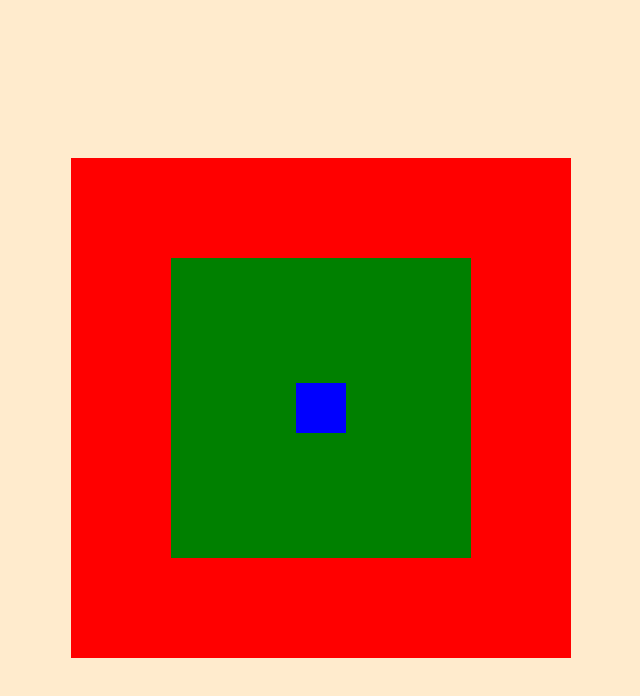
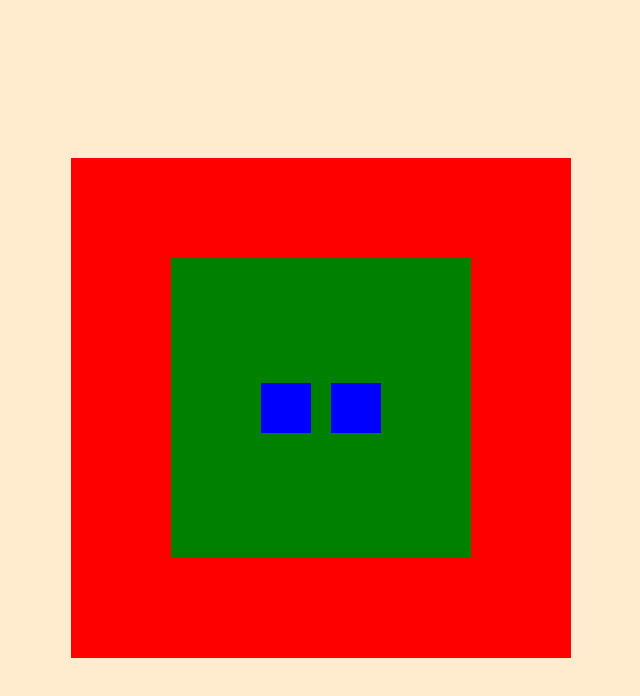
Before and after one commit to alicagatay/event-propagation-example-javascript, a plain HTML site: page index.html in a window 1280 px wide. Shown: the whole page, without its empty margins (327-967 px from the left). Drawn offline with Linux system fonts and the light colour scheme.

Commit message:
Created the styling for the `inner-inner-box2` component.

```diff
--- a/styles.css
+++ b/styles.css
@@ -31,3 +31,10 @@ body {
   height: 50px;
   background-color: blue;
 }
+
+.inner-inner-box2 {
+  margin: 10px;
+  width: 50px;
+  height: 50px;
+  background-color: blue;
+}
```
